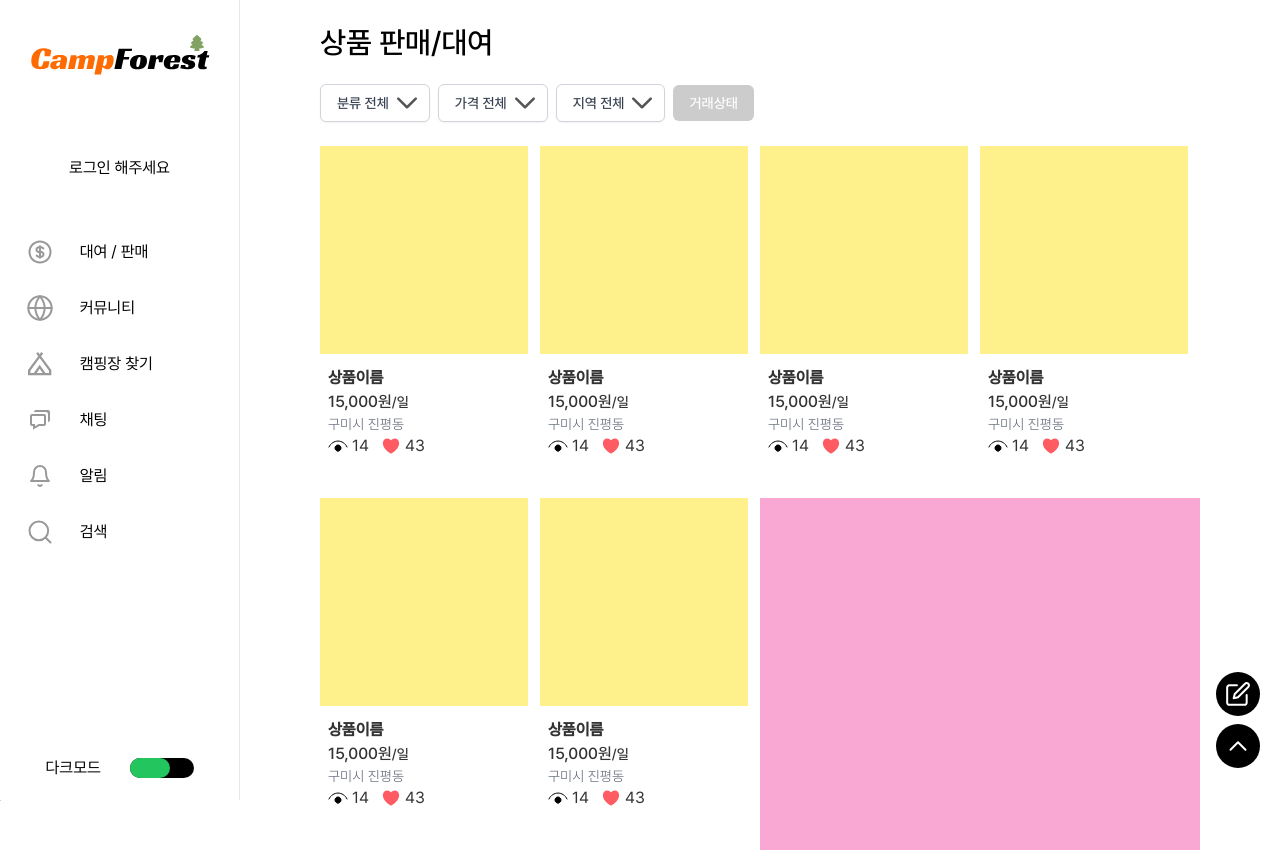
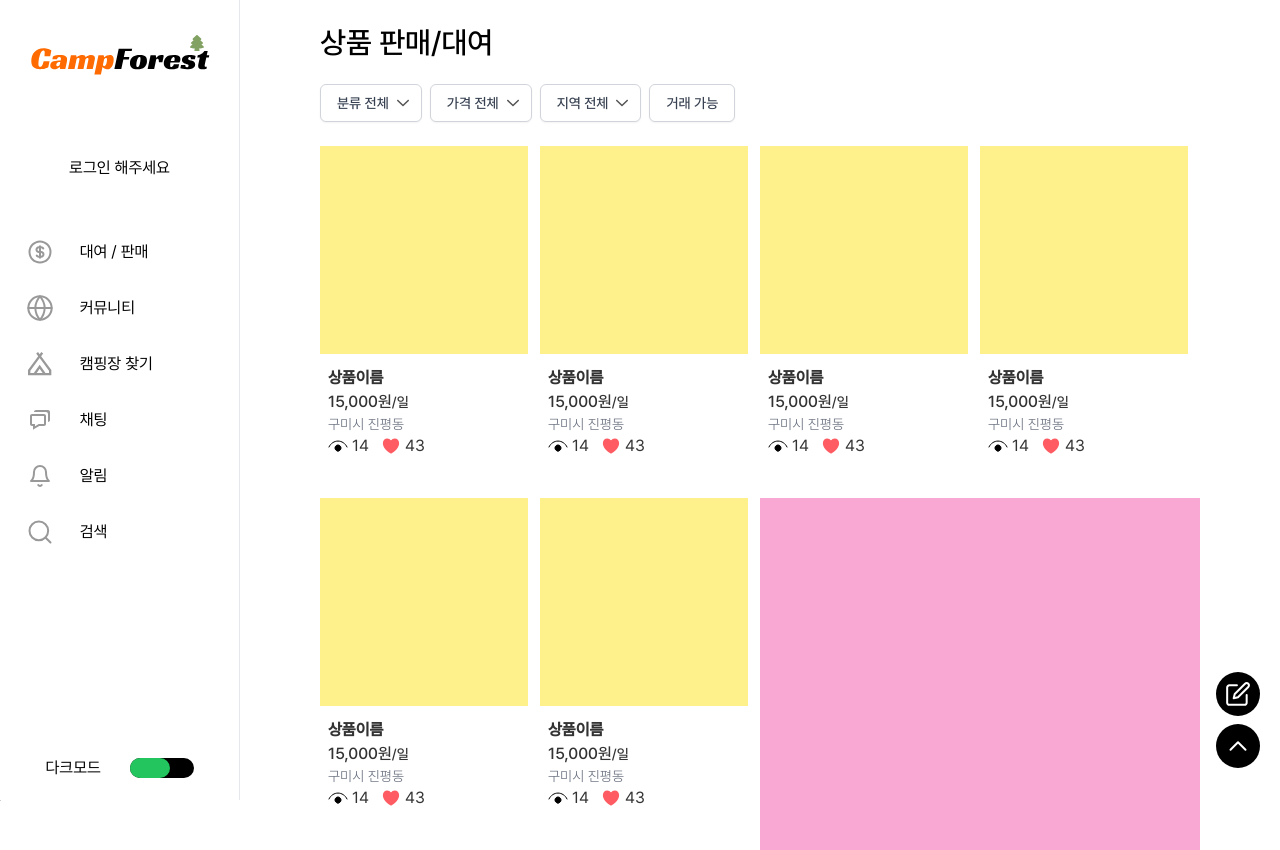
Before and after one commit to ChoiHyeonSeong/CampForest, a React (Create React App) app in the folder frontend/: page /trade in a window 1280 px wide. Built offline with nearby package versions, Linux system fonts and the light colour scheme.

Commit message:
design : 장비거래 페이지 카테고리 버튼 수정 거래가능 버튼 토글 추가 및 아이콘 크기 수정
Resolved :
git commit -m

```diff
--- a/frontend/src/components/Transaction/Dropdown.tsx
+++ b/frontend/src/components/Transaction/Dropdown.tsx
@@ -41,16 +41,16 @@ const Dropdown = ({ label, options, isOpen, onToggle }: DropdownProps) => {
       <div>
         <button
           type="button"
-          className={`inline-flex justify-between w-full rounded-md border shadow-sm px-4 py-2 bg-white text-sm font-medium ${
+          className={`inline-flex justify-between items-center w-full rounded-md border shadow-sm px-4 py-2 bg-white text-sm font-medium ${
             shouldChangeIcon ? 'border-[#FF7F50] border-2' : 'border-gray-300'
           } text-gray-700 hover:bg-gray-50 focus:outline-none`}
           onClick={onToggle}
         >
           {selectedOption.name}
           {shouldChangeIcon ? (
-            <RefreshIcon className="w-5 h-5 ml-2 -mr-1 text-gray-400" onClick={handleRefreshClick} />
+            <RefreshIcon className="size-5 ml-2 -mr-1 text-gray-400" onClick={handleRefreshClick} />
           ) : (
-            <ArrowBottomIcon className="w-5 h-5 ml-2 -mr-1 text-gray-400" />
+            <ArrowBottomIcon className="size-3 ml-2 -mr-1 text-gray-400" />
           )}
         </button>
       </div>
@@ -61,7 +61,7 @@ const Dropdown = ({ label, options, isOpen, onToggle }: DropdownProps) => {
             {options.map((option) => (
               <div
                 key={option.id}
-                className="text-gray-700 block px-4 py-2 text-sm hover:bg-[#FF7F50] font-medium cursor-pointer duration-100"
+                className="text-gray-700 block px-4 py-2 text-sm hover:text-[#FF7F50] font-medium cursor-pointer duration-100"
                 onClick={() => handleSelect(option)}
               >
                 {option.name}
--- a/frontend/src/pages/Trade.tsx
+++ b/frontend/src/pages/Trade.tsx
@@ -1,8 +1,6 @@
-import React from 'react'
-import { useState } from 'react';
+import React, { useState } from 'react';
 import ProductList from '@components/Transaction/ProductList';
 import Dropdown from '@components/Transaction/Dropdown';
-
 
 type Option = {
   id: number;
@@ -40,14 +38,16 @@ const locations: Option[] = [
   { id: 8, name: '제주' },
 ];
 
-
-
 function Trade() {
-
   const [openDropdown, setOpenDropdown] = useState<string | null>(null);
+  const [isAccBtnActive, setIsAccBtnActive] = useState<boolean>(false);
 
   const handleToggle = (dropdown: string) => {
     setOpenDropdown(openDropdown === dropdown ? null : dropdown);
+  };
+
+  const handleAccBtnClick = () => {
+    setIsAccBtnActive(!isAccBtnActive);
   };
 
   return (
@@ -56,7 +56,6 @@ function Trade() {
 
         {/* 페이지명 - 모바일에서는 네브바에 표시됨 */}
         <h3 className='my-6 hidden md:block font-medium md:text-2xl lg:text-3xl'>상품 판매/대여</h3>
-
 
         {/* 카테고리별 정렬 */}
         <div className="mb-6 flex gap-2 items-center relative z-10 flex-wrap">
@@ -78,20 +77,22 @@ function Trade() {
             isOpen={openDropdown === 'locations'}
             onToggle={() => handleToggle('locations')}
           />
-          <div className='duration-200 hover:bg-[#FF7F50] cursor-pointer bg-[#ccc] rounded-md text-white px-4 py-2 text-sm font-medium'>
-            <p>거래상태</p>
-            {/* text-gray-700 block px-4 py-1 text-sm */}
+          <div
+            className={`acc-btn duration-200 cursor-pointer rounded-md border shadow-sm px-4 py-2 text-sm font-medium focus:outline-none ${
+              isAccBtnActive ? 'bg-[#FF7F50] text-white border-[#FF7F50]' : 'bg-white text-gray-700 border-gray-300 hover:bg-gray-50'
+            }`}
+            onClick={handleAccBtnClick}
+          >
+            <p>거래 가능</p>
           </div>
         </div>
-
 
         {/* 거래상품 목록 */}
         <ProductList />
 
-
       </div>
     </div>
-  )
+  );
 }
 
-export default Trade
+export default Trade;
```
Lines whose indentation alone changed are shown as unchanged.
